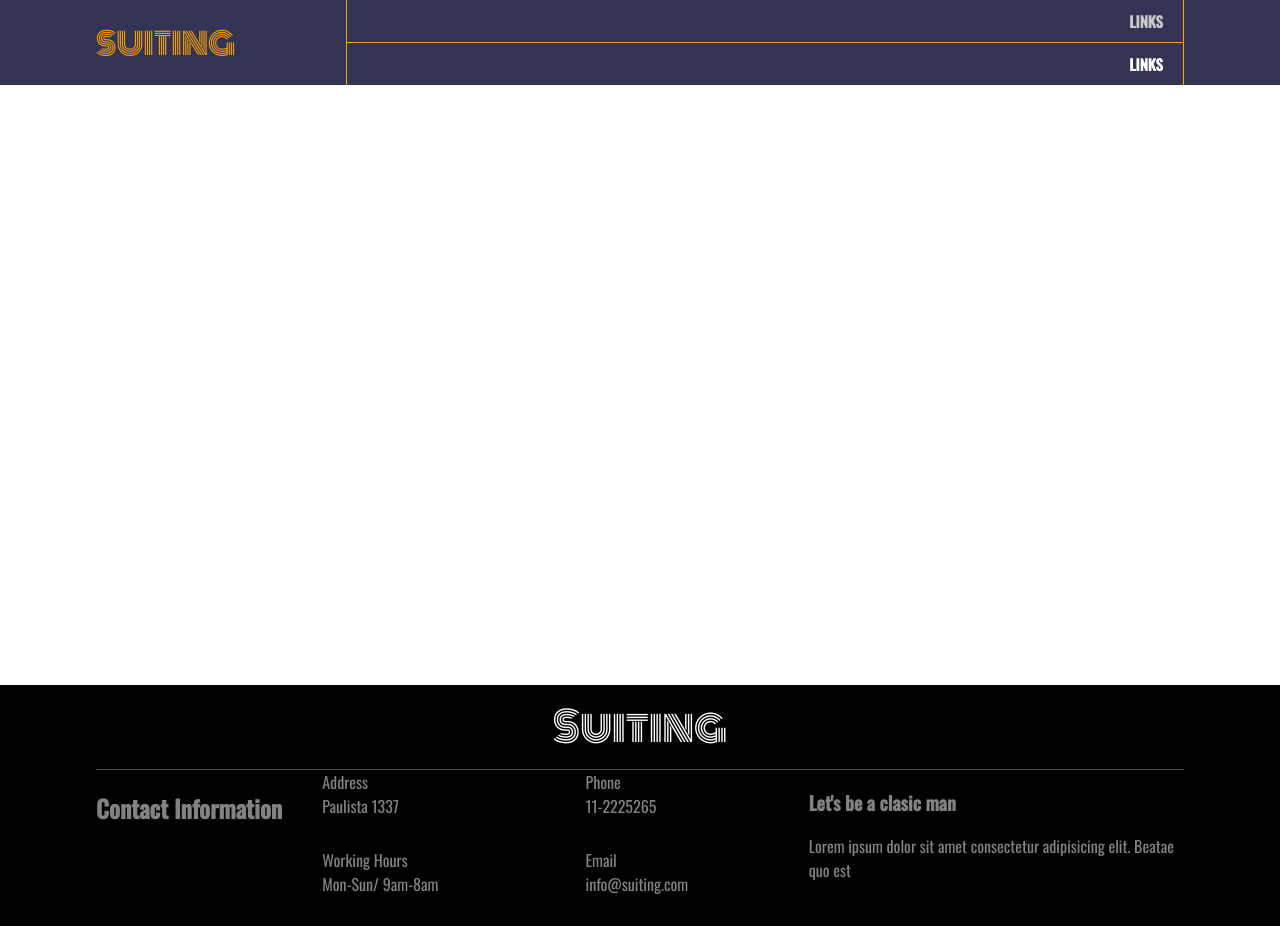
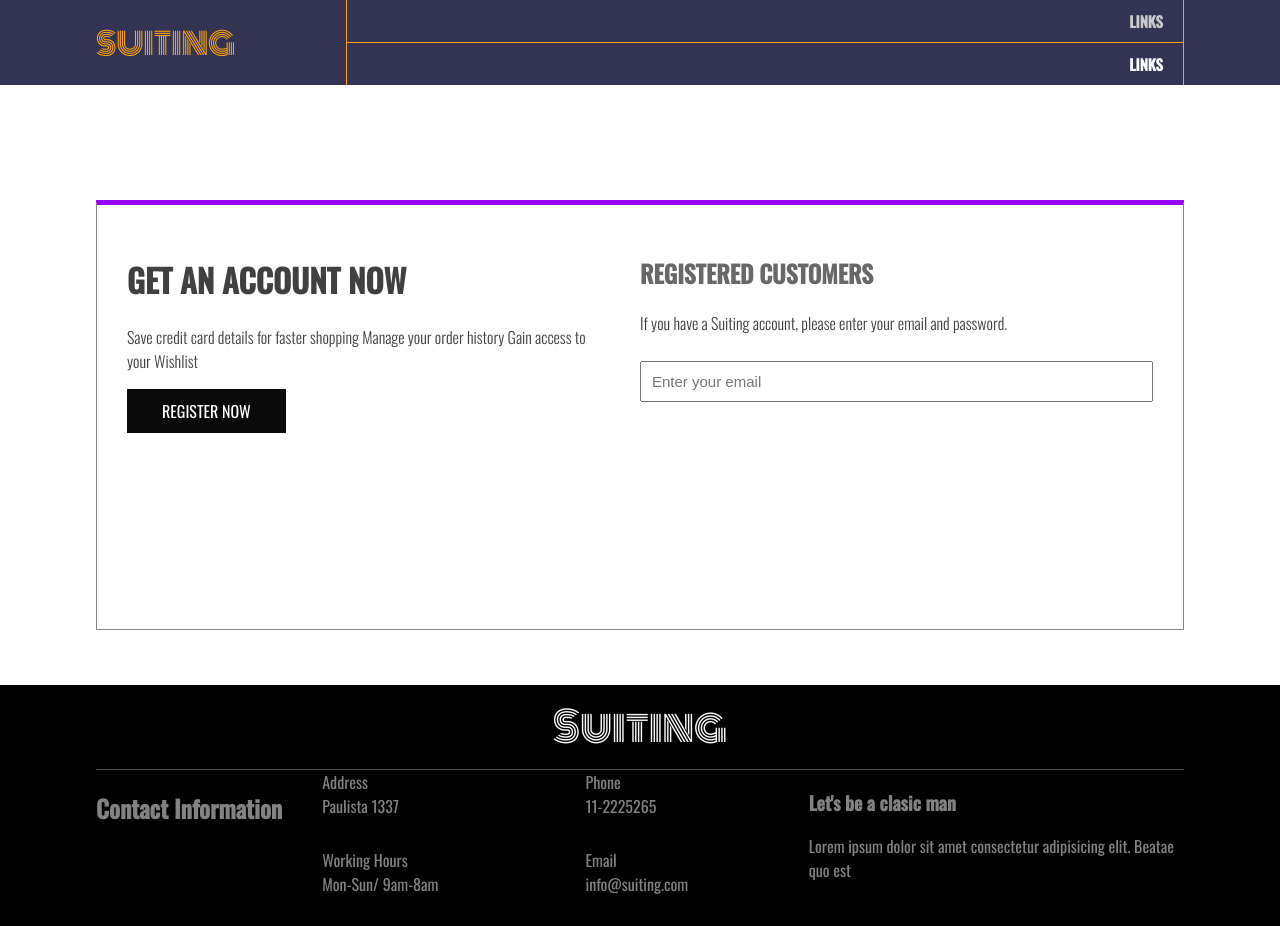
Before and after one commit to mohsanabbas/Ironhack-FinalProject, a React (Create React App) app in the folder ecommerce-store/client/: page /login in a window 1280 px wide. Built offline with nearby package versions, Linux system fonts and the light colour scheme.

Commit message:
login,formfield and button component created

```diff
--- a/ecommerce-store/client/public/index.html
+++ b/ecommerce-store/client/public/index.html
@@ -8,6 +8,8 @@
     <link href="https://maxcdn.bootstrapcdn.com/font-awesome/4.7.0/css/font-awesome.min.css" rel="stylesheet" />
 <link href="https://fonts.googleapis.com/css?family=Monoton|Oswald:300,400,500" rel="stylesheet">
 <link rel="stylesheet" href="https://use.fontawesome.com/releases/v5.5.0/css/all.css" integrity="sha384-B4dIYHKNBt8Bc12p+WXckhzcICo0wtJAoU8YZTY5qE0Id1GSseTk6S+L3BlXeVIU" crossorigin="anonymous">
+<link href="https://fonts.googleapis.com/css?family=Montserrat:300,400,500,700" rel="stylesheet">
+
 <link rel="stylesheet" type="text/css" charset="UTF-8" href="https://cdnjs.cloudflare.com/ajax/libs/slick-carousel/1.6.0/slick.min.css" />
     <!--
       manifest.json provides metadata used when your web app is added to the
--- a/ecommerce-store/client/src/Resources/css/styles.css
+++ b/ecommerce-store/client/src/Resources/css/styles.css
@@ -186,7 +186,10 @@ select {
     text-transform: uppercase;
     padding: 10px;
     display: table;
-    background: #e1ddc3;
+    color: #fff;
+    background: #090909;
+    padding: 10px 35px;
+    /* border-radius:1px;  */
     margin-top: 10px;
 }
 
@@ -729,11 +732,12 @@ footer .business_nfo .nfo {
 
 .register_login_container {
     display: flex;
-    border: 1px solid #999592;
-    border-top: 5px solid #999592;
+    /* font-family: 'Montserrat', sans-serif; */
+    border: 1px solid #8a8787;
+    border-top: 5px solid #9505f5;
     -webkit-box-sizing: border-box;
     box-sizing: border-box;
-    margin: 80px 0px 110px 0px;
+    margin: 30px 0px 110px 0px;
     padding: 30px;
     min-height: 430px;
 }
--- a/ecommerce-store/client/src/components/login/index.jsx
+++ b/ecommerce-store/client/src/components/login/index.jsx
@@ -1,16 +1,37 @@
-import React from 'react'
+import React from 'react';
+import MyButton from '../utils/button';
+import Login from './login';
 
 const RegisterLogin = () => {
-    return (
-      <div className ='page_wrapper'>
-      <div className = 'container'>
-      <div className ='register'></div>
-
+  return (
+    <div className="page_wrapper">
+      <div className="container">
+        <div className="register_login_container">
+          <div className="left">
+            <h1>GET AN ACCOUNT NOW</h1>
+            <p>
+              Save credit card details for faster shopping Manage your order
+              history Gain access to your Wishlist
+            </p>
+            <MyButton
+              type="default"
+              title="REGISTER NOW"
+              linkTo="register"
+              addStyles={{
+                margin: '10px 0 0 0'
+              }}
+            />
+          </div>
+          <div className="right">
+          <h2>REGISTERED CUSTOMERS</h2>
+          <p>If you have a Suiting account, please enter your email and password.</p>
+          <Login />
+          </div>
+          </div>
+        </div>
       </div>
 
-      </div>
-    );
-  }
-
+  );
+};
 
 export default RegisterLogin;
--- /dev/null
+++ b/ecommerce-store/client/src/components/login/login.jsx
@@ -0,0 +1,65 @@
+import React, { Component } from 'react';
+import { connect } from 'react-redux';
+import FormField from '../utils/Form/formfield';
+
+class Login extends Component {
+  state = {
+    formError: false,
+    formSuccess: '',
+    formdata: {
+      email: {
+        element: 'input',
+        value: '',
+        config: {
+          name: 'email_input',
+          type: 'email',
+          placeholder: 'Enter your email'
+        },
+        validation: {
+          required: true,
+          email: true
+        },
+        valid: false,
+        touched: false,
+        validationMessage: ''
+      },
+      Password: {
+        element: 'input',
+        value: '',
+        config: {
+          name: 'password_input',
+          type: 'password',
+          placeholder: 'Enter your password'
+        },
+        validation: {
+          required: true
+        },
+        valid: false,
+        touched: false,
+        validationMessage: ''
+      }
+    }
+  };
+  updateForm = () => {
+
+  }
+  submitForm = () => {
+
+  };
+
+  render() {
+    return (
+      <div className="signin_wrapper">
+        <form onSubmit={event => this.submitForm(event)} >
+        <FormField
+        id ={'email'}
+        formdata ={this.state.formdata.email}
+        change ={(element)=>this.updateForm(element)}
+        />
+        </form>
+
+      </div>
+    );
+  }
+}
+export default connect()(Login);
--- /dev/null
+++ b/ecommerce-store/client/src/components/utils/Form/formfield.jsx
@@ -0,0 +1,41 @@
+import React from 'react';
+
+const Formfield =({formdata, change, id }) =>{
+
+const renderTemplate =() => {
+    let formTemplate =null;
+
+    switch(formdata.element){
+        case('input'):
+        formTemplate =(
+            <div className = 'formBlock'>
+            <input
+            {...formdata.config}
+            value ={formdata.value}
+            onBlur={(event)=> change({event,id,blur:true})}
+            onChange={(event)=> change({event,id})}
+            />
+
+            </div>
+        )
+        break;
+        default:
+           formTemplate =null;
+
+    }
+
+    return formTemplate;
+
+
+}
+
+  return (
+
+    <div>
+        {renderTemplate()}
+    </div>
+  );
+  }
+
+
+export default Formfield;
--- /dev/null
+++ b/ecommerce-store/client/src/components/utils/button.jsx
@@ -0,0 +1,27 @@
+import React from 'react';
+import { Link } from 'react-router-dom';
+
+const MyButton = props => {
+  const buttons = () => {
+    let template = '';
+
+    switch (props.type) {
+      case 'default':
+        template =<Link
+         className="link_default"
+         to={props.linkTo}
+         {...props.addStyles}
+        >
+            {props.title}
+          </Link>
+
+
+        break;
+      default:
+        template = '';
+    }
+    return template;
+  };
+  return <div className="my_link">{buttons()}</div>;
+};
+export default MyButton;
```
